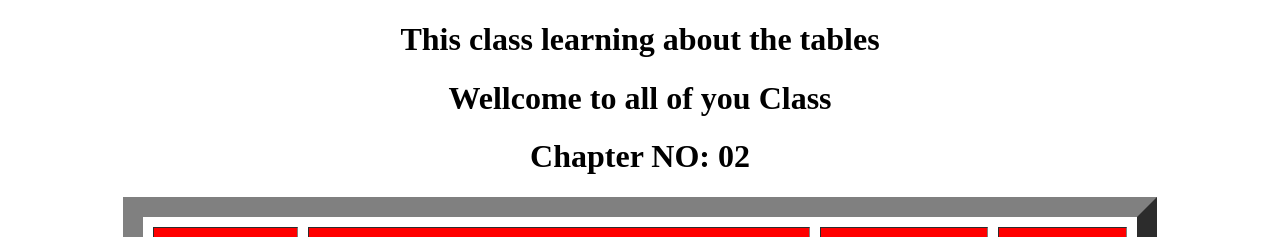
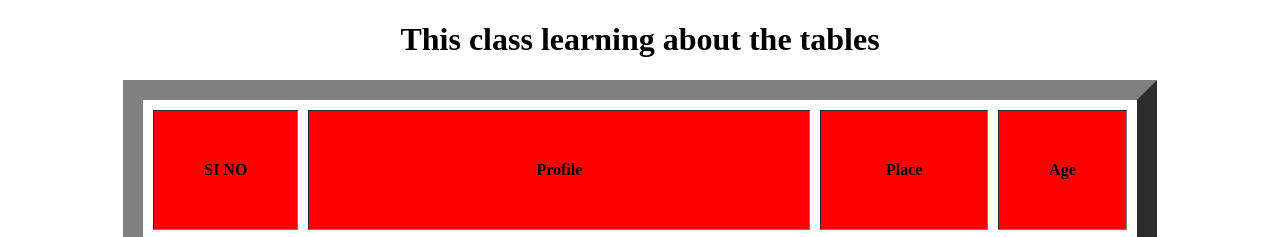
Before and after one commit to Anil-Itagi/Jspiders_practice, a plain HTML site: page HTML/tables/table.html in a window 1280 px wide. Shown: the top 237 px of the page. Drawn offline with Linux system fonts and the light colour scheme.

Commit message:
change in table

```diff
--- a/HTML/tables/table.html
+++ b/HTML/tables/table.html
@@ -10,8 +10,7 @@
 <body>
     <center>
         <h1>This class learning about the tables</h1>
-        <h1>Wellcome to all of you Class</h1>
-        <h1>Chapter NO: 02</h1>
+
     </center>
     <center>
 
```
